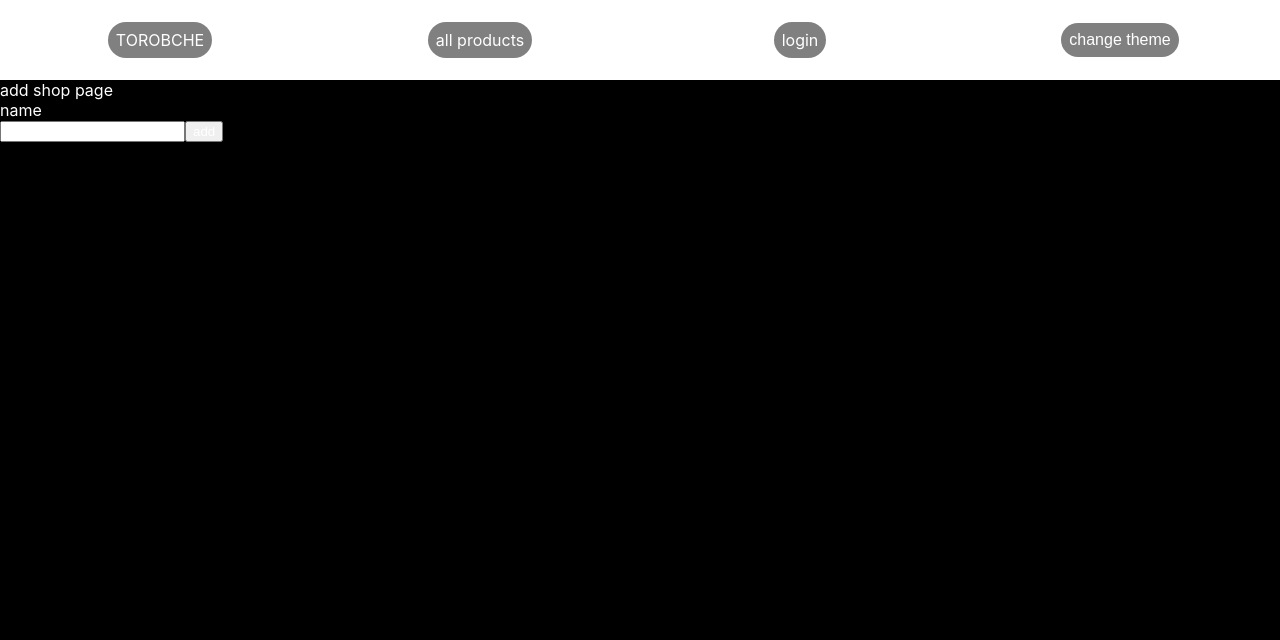
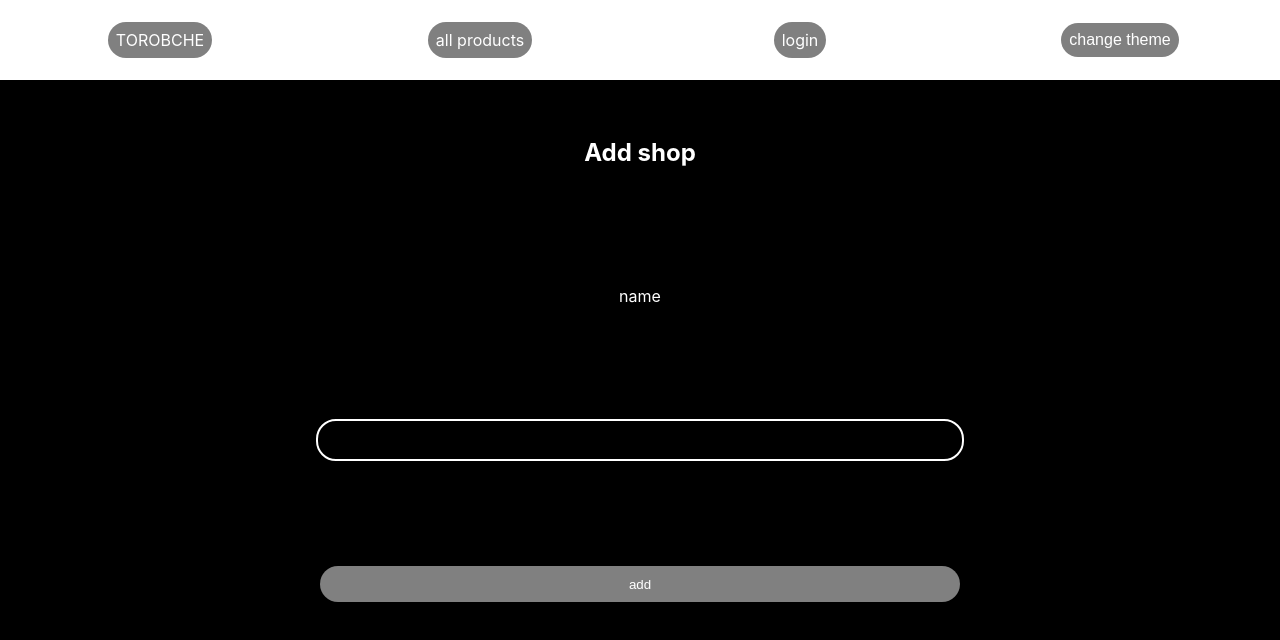
Before and after one commit to IIIphr/ie_final_project, a React (Create React App) app in the folder front_end/: page /add_shop in a window 1280 px wide. Shown: the top 640 px of the page. Built offline with nearby package versions, Linux system fonts and the light colour scheme.

Commit message:
Shops page are all styled now (except adding products)

```diff
--- a/front_end/src/Add_shop.css
+++ b/front_end/src/Add_shop.css
@@ -1,16 +1,91 @@
 .add_shop_cont {
     width: 100%;
     height: 90%;
+    display: grid;
+    grid-template-columns: 1fr;
+    grid-template-rows: 1fr 1fr 1fr 1fr 1fr;
+    justify-items: center;
+    align-items: center;
 }
 .add_shop_cont_light {
     background-color: white;
 }
-.add_shop_cont_light * {
-    color: black;
-}
 .add_shop_cont_dark {
     background-color: black;
 }
-.add_shop_cont_dark * {
+
+.add_shop_header{
+    grid-row: 1 / span 1;
+    grid-column: 1 / span 1;
+}
+.add_shop_header_light{
+    color: black;
+}
+.add_shop_header_dark{
     color: white;
 }
+
+.add_shop_label{
+    grid-row: 2 / span 1;
+    grid-column: 1 / span 1;
+}
+.add_shop_label_light{
+    color: black;
+}
+.add_shop_label_dark{
+    color: white;
+}
+
+.add_shop_msg{
+    grid-row: 5 / span 1;
+    grid-column: 1 / span 1;
+}
+.add_shop_msg_light{
+    color: black;
+}
+.add_shop_msg_dark{
+    color: white;
+}
+
+.add_shop_btn{
+    grid-row: 4 / span 1;
+    grid-column: 1 / span 1;
+    width: 50%;
+    height: 25%;
+    border: none;
+    border-radius: 20px;
+    text-decoration: none;
+    background-color: grey;
+    cursor: pointer;
+}
+.add_shop_btn_light{
+    color: white;
+}
+.add_shop_btn_light:hover{
+    background-color: rgb(85, 85, 85);
+}
+.add_shop_btn_dark{
+    color: white;
+}
+.add_shop_btn_dark:hover{
+    background-color: rgb(85, 85, 85);
+}
+
+.add_shop_input{
+    grid-row: 3 / span 1;
+    grid-column: 1 / span 1;
+    width: 50%;
+    border-radius: 20px 20px 20px 20px;
+    height: 25%;
+    text-align: center;
+}
+.add_shop_input_light{
+    border: 2px solid black;
+    color: black;
+    background-color: white;
+}
+.add_shop_input_dark{
+    border: 2px solid white;
+    color: white;
+    background-color: black;
+}
--- a/front_end/src/Add_shop.js
+++ b/front_end/src/Add_shop.js
@@ -57,11 +57,11 @@ function Add_shop() {
     <div className="cont">
       <Navbar />
       <div className={class_name("add_shop_cont")}>
-        <p>add shop page</p>
-        <p>name</p>
-        <input type="text" value={name} onInput={e => setInput_name(e.target.value)} />
-        <button onClick={add_s}>add</button>
-        <h1>{message}</h1>
+        <h2 className={class_name("add_shop_header")}>Add shop</h2>
+        <p className={class_name("add_shop_label")}>name</p>
+        <input className={class_name("add_shop_input")} type="text" value={name} onInput={e => setInput_name(e.target.value)} />
+        <button className={class_name("add_shop_btn")} onClick={add_s}>add</button>
+        <h3 className={class_name("add_shop_msg")}>{message}</h3>
       </div>
     </div>
   );
--- a/front_end/src/Shop.css
+++ b/front_end/src/Shop.css
@@ -1,16 +1,109 @@
-.shop_cont{
+.shop_cont {
   width: 100%;
   height: 90%;
+  display: grid;
+  grid-template-rows: 1fr 1fr 1fr 3fr;
+  grid-template-columns: 1fr 1fr;
+  justify-items: center;
+  align-items: center;
 }
-  .shop_cont_light{
+.shop_cont_light {
   background-color: white;
 }
-  .shop_cont_light *{
+.shop_cont_dark {
+  background-color: black;
+}
+
+.shop_p_header{
+  grid-row: 1 / span 1;
+  grid-column: 1 / span 2;
+}
+.shop_p_header_light{
   color: black;
 }
-  .shop_cont_dark{
-    background-color: black;
-  }
-  .shop_cont_dark *{
+.shop_p_header_dark{
   color: white;
 }
+
+.shop_p_name{
+  grid-row: 2 / span 1;
+  grid-column: 1 / span 2;
+}
+.shop_p_name_light{
+  color: black;
+}
+.shop_p_name_dark{
+  color: white;
+}
+
+.shop_p_new{
+  grid-row: 3 / span 1;
+  grid-column: 1 / span 1;
+  width: 50%;
+  height: 25%;
+  border: none;
+  border-radius: 20px;
+  text-decoration: none;
+  background-color: grey;
+  cursor: pointer;
+  text-align: center;
+}
+.shop_p_new_light{
+  color: white;
+}
+.shop_p_new_light:hover{
+  background-color: rgb(85, 85, 85);
+}
+.shop_p_new_dark{
+  color: white;
+}
+.shop_p_new_dark:hover{
+  background-color: rgb(85, 85, 85);
+}
+
+.shop_p_existing{
+  grid-row: 3 / span 1;
+  grid-column: 2 / span 1;
+  width: 50%;
+  height: 25%;
+  border: none;
+  border-radius: 20px;
+  text-decoration: none;
+  background-color: grey;
+  cursor: pointer;
+  text-align: center;
+}
+.shop_p_existing_light{
+  color: white;
+}
+.shop_p_existing_light:hover{
+  background-color: rgb(85, 85, 85);
+}
+.shop_p_existing_dark{
+  color: white;
+}
+.shop_p_existing_dark:hover{
+  background-color: rgb(85, 85, 85);
+}
+
+.shop_p_reports{
+  grid-row: 4 / span 1;
+  grid-column: 1 / span 2;
+  display: flex;
+  flex-direction: column;
+  width: 80%;
+  overflow-y: auto;
+  flex-wrap: wrap;
+  align-items: center;
+  justify-content: center;
+}
+
+.shop_p_item{
+
+}
+.shop_p_item_light{
+  color: black;
+}
+.shop_p_item_dark{
+  color: white;
+}
--- a/front_end/src/Shop.js
+++ b/front_end/src/Shop.js
@@ -10,8 +10,8 @@ import { change } from './themeSlice';
 function Shop() {
 
   let theme = useSelector((state) => state.theme.data);
-  const {state} = useLocation();
-  const {data, reports} = state;
+  const { state } = useLocation();
+  const { data, reports } = state;
   let dispatch = useDispatch();
   let navigate = useNavigate();
   let [input, setInput] = useState('');
@@ -29,15 +29,17 @@ function Shop() {
     <div className="cont">
       <Navbar />
       <div className={class_name("shop_cont")}>
-        <p>Shop page</p>
-        <p>name: {data.name}</p>
-        <Link to="/add_new_prod" state={data}><p>add new product</p></Link>
-        <Link to="/add_existing_prod" state={data}><p>add existing product</p></Link>
-        {
-          (reports || []).map(record => {
-            return <p key={record.pid +" "+ record.sid+" "+record.reason}>{"A report of product "+record.pid+", type: "+record.reason}</p>
-          })
-        }
+        <h2 className={class_name("shop_p_header")}>Shop page</h2>
+        <p className={class_name("shop_p_name")}>name: {data.name}</p>
+        <Link className={class_name("shop_p_new")} to="/add_new_prod" state={data}><p>add new product</p></Link>
+        <Link className={class_name("shop_p_existing")} to="/add_existing_prod" state={data}><p>add existing product</p></Link>
+        <div className={class_name("shop_p_reports")}>
+          {
+            (reports || []).map(record => {
+              return <p className={class_name("shop_p_item")} key={record.pid + " " + record.sid + " " + record.reason}>{"A report of product " + record.pid + ", type: " + record.reason}</p>
+            })
+          }
+        </div>
       </div>
     </div>
   );
--- a/front_end/src/Shops.css
+++ b/front_end/src/Shops.css
@@ -1,16 +1,47 @@
-.shops_cont{
+.shops_cont {
   width: 100%;
   height: 90%;
+  display: grid;
+  grid-template-rows: 1fr 5fr;
+  justify-items: center;
+  align-items: center;
 }
-  .shops_cont_light{
+.shops_cont_light {
   background-color: white;
 }
-  .shops_cont_light *{
-    color: black;
-  }
-  .shops_cont_dark{
+.shops_cont_dark {
   background-color: black;
 }
-  .shops_cont_dark *{
+
+.shops_cont_cont{
+  display: flex;
+  flex-direction: column;
+  flex-wrap: wrap;
+  align-items: center;
+  justify-content: center;
+  overflow-y: auto;
+  width: 80%;
+}
+
+.shops_item{
+  margin-bottom: 10px;
+  width: 100%;
+  border: none;
+  border-radius: 20px;
+  text-decoration: none;
+  background-color: grey;
+  cursor: pointer;
+  text-align: center;
+}
+.shops_item_light{
   color: white;
 }
+.shops_item_light:hover{
+  background-color: rgb(85, 85, 85);
+}
+.shops_item_dark{
+  color: white;
+}
+.shops_item_dark:hover{
+  background-color: rgb(85, 85, 85);
+}
--- a/front_end/src/Shops.js
+++ b/front_end/src/Shops.js
@@ -38,8 +38,8 @@ function Shops() {
     })
       .then(response => response.json())
       .then(data_reports => {
-        if (! data_reports.error) {
-          navigate("/shop", { state: {data: record, reports: data_reports.data}});
+        if (!data_reports.error) {
+          navigate("/shop", { state: { data: record, reports: data_reports.data } });
         }
       });
   }
@@ -48,12 +48,14 @@ function Shops() {
     <div className="cont">
       <Navbar />
       <div className={class_name("shops_cont")}>
-        <p>shops page</p>
-        {
-          (data || []).map(record => {
-            return <button key={record.name} onClick={() => to_shop(record)}>{record.name}</button>;
-          })
-        }
+        <h2 className={class_name("shops_header")}>Shops</h2>
+        <div className={class_name("shops_cont_cont")}>
+          {
+            (data || []).map(record => {
+              return <button className={class_name("shops_item")} key={record.name} onClick={() => to_shop(record)}>{record.name}</button>;
+            })
+          }
+        </div>
       </div>
     </div>
   );
```
Lines whose indentation alone changed are shown as unchanged.
